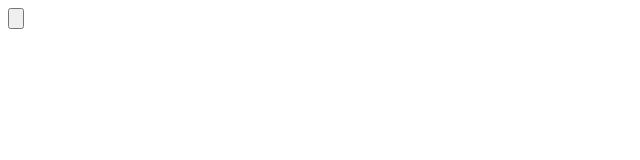
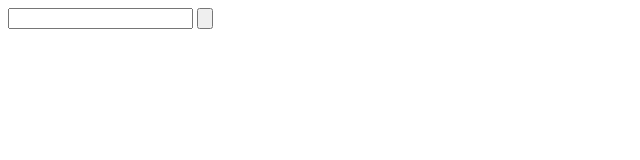
Before and after one commit to jeffgca/Jetpack-Websocket-Example, a website: page addon/data/client.html in a window 1280 px wide. Shown: the whole page, without its empty margins (0-640 px from the left). Drawn offline with Linux system fonts and the light colour scheme.

Commit message:
added msg field

```diff
--- a/addon/data/client.html
+++ b/addon/data/client.html
@@ -4,6 +4,7 @@
 </head>
 <body>
 <div id="main">
+    <input type="text" name="msg" id="msg"/>
     <input type="button" name="send_msg" id="send_msg"/>
 </div>
 <div>
```
